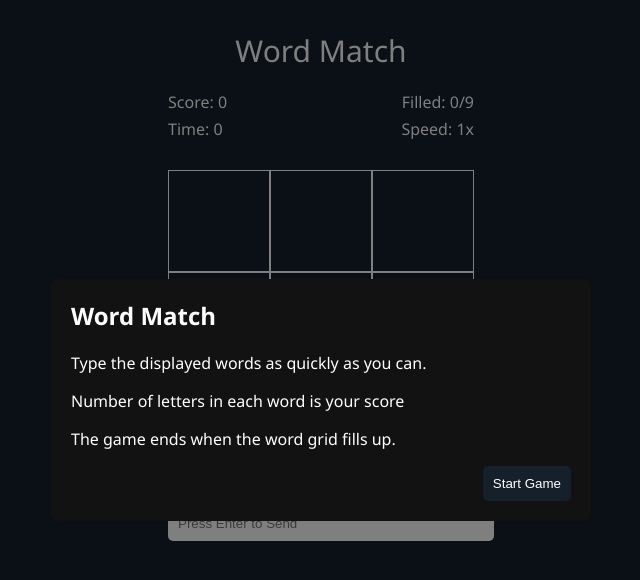
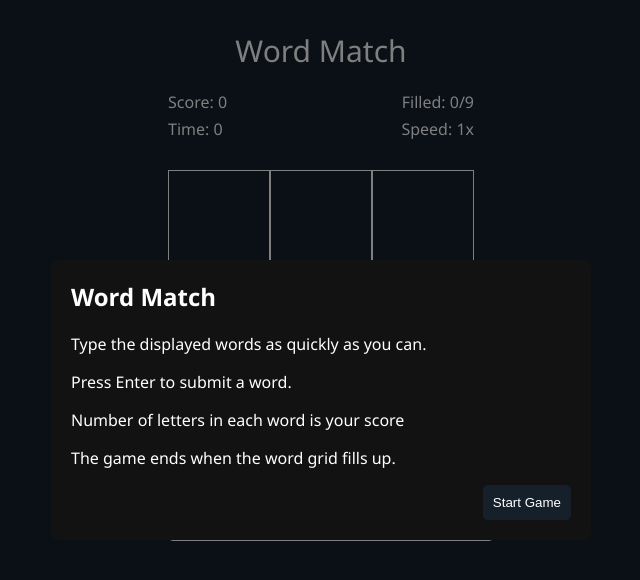
Before and after one commit to mohiyuddinshaikh/word-matcher, a React (Vite) app: page / in a window 1280 px wide. Shown: the top 580 px of the page, without its empty margins (319-959 px from the left). Built offline with nearby package versions, Linux system fonts and the light colour scheme.

Commit message:
instrction added

```diff
--- a/src/WordMatcher.tsx
+++ b/src/WordMatcher.tsx
@@ -216,6 +216,7 @@ export default function WordMatcher({}: Props) {
       </div>
       <Modal isOpen={isInstructionsModalOpen} title="Word Match">
         <p>Type the displayed words as quickly as you can.</p>
+        <p>Press Enter to submit a word.</p>
         <p>Number of letters in each word is your score</p>
         <p>The game ends when the word grid fills up.</p>
         <div className="btnContainer">
```
